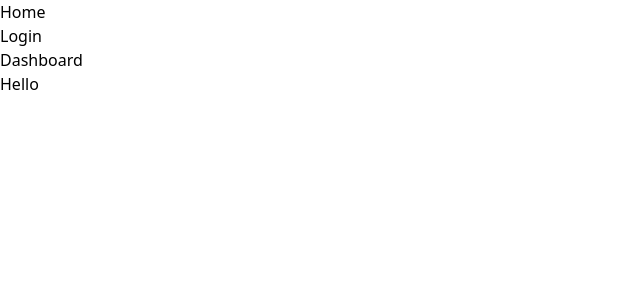
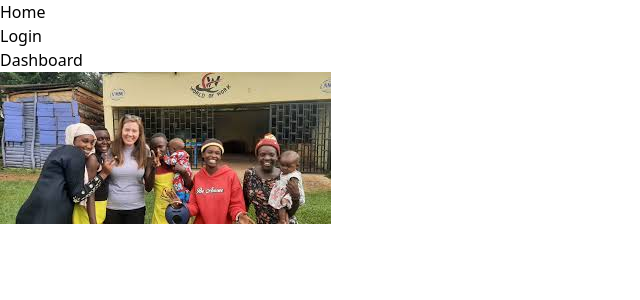
Before and after one commit to zarajin7/wow, a React (Vite) app in the folder frontend/: page / in a window 1280 px wide. Shown: the top 300 px of the page, without its empty margins (0-640 px from the left). Built offline with nearby package versions, Linux system fonts and the light colour scheme.

Commit message:
added a new file

```diff
--- /dev/null
+++ b/frontend/src/components/landing.jsx
@@ -0,0 +1,11 @@
+
+function Landing(){
+    return(
+        <>
+        <div>
+            <img className="w-[]" src="src/assets/wow_ pics/girls.jpeg"/>
+        </div>
+        </>
+    )
+}
+export default Landing
--- a/frontend/src/pages/Home.jsx
+++ b/frontend/src/pages/Home.jsx
@@ -1,9 +1,9 @@
+import Landing from "../components/landing"
 
 function Home(){
     return(
         <>
-
-       <h1 className="text-red-500">Hello</h1>
+        <Landing/>
         </>
     )
 }
```
Also changed, not shown: 1 other file (tests, documents, lock files or other folders).
